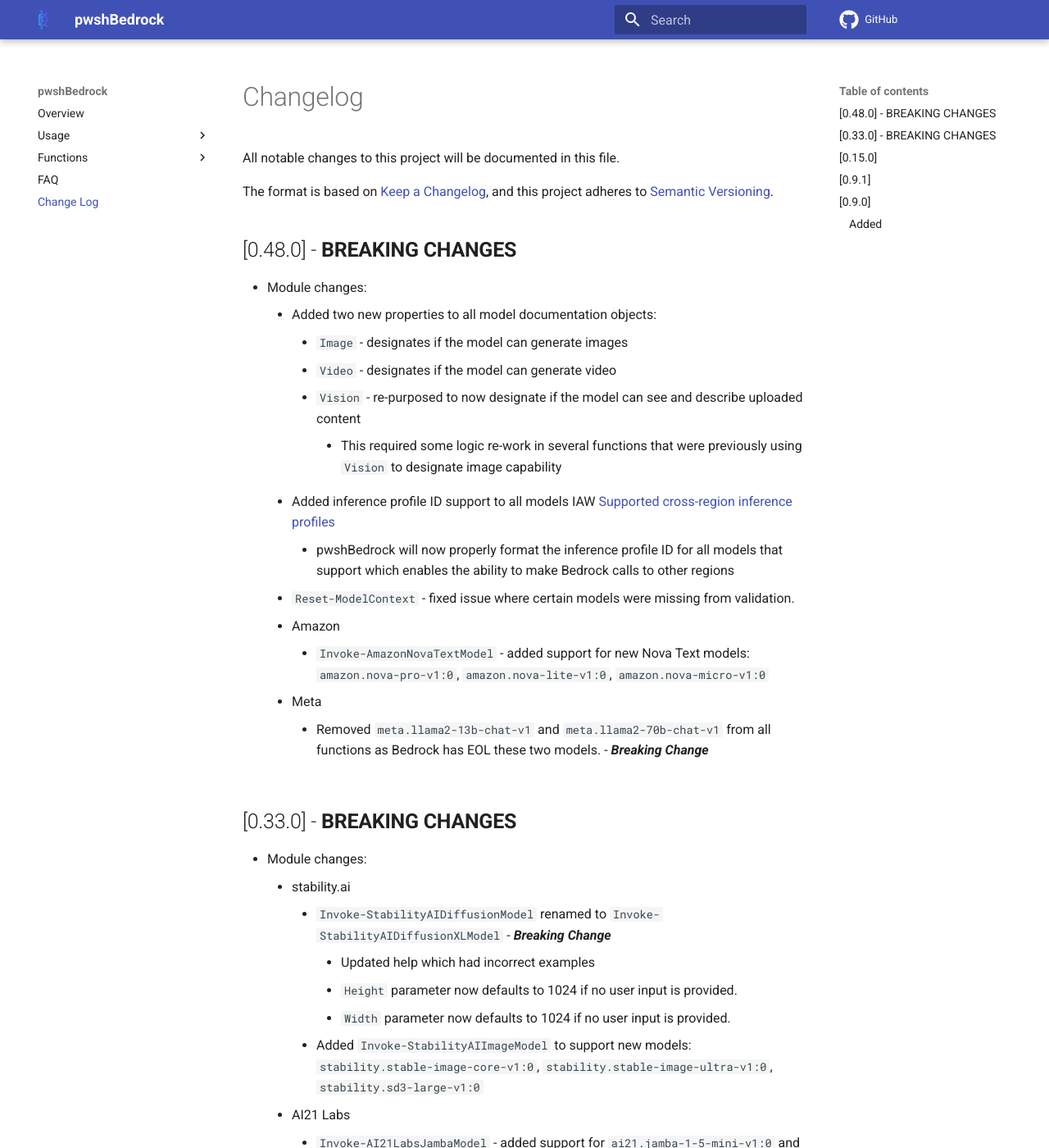
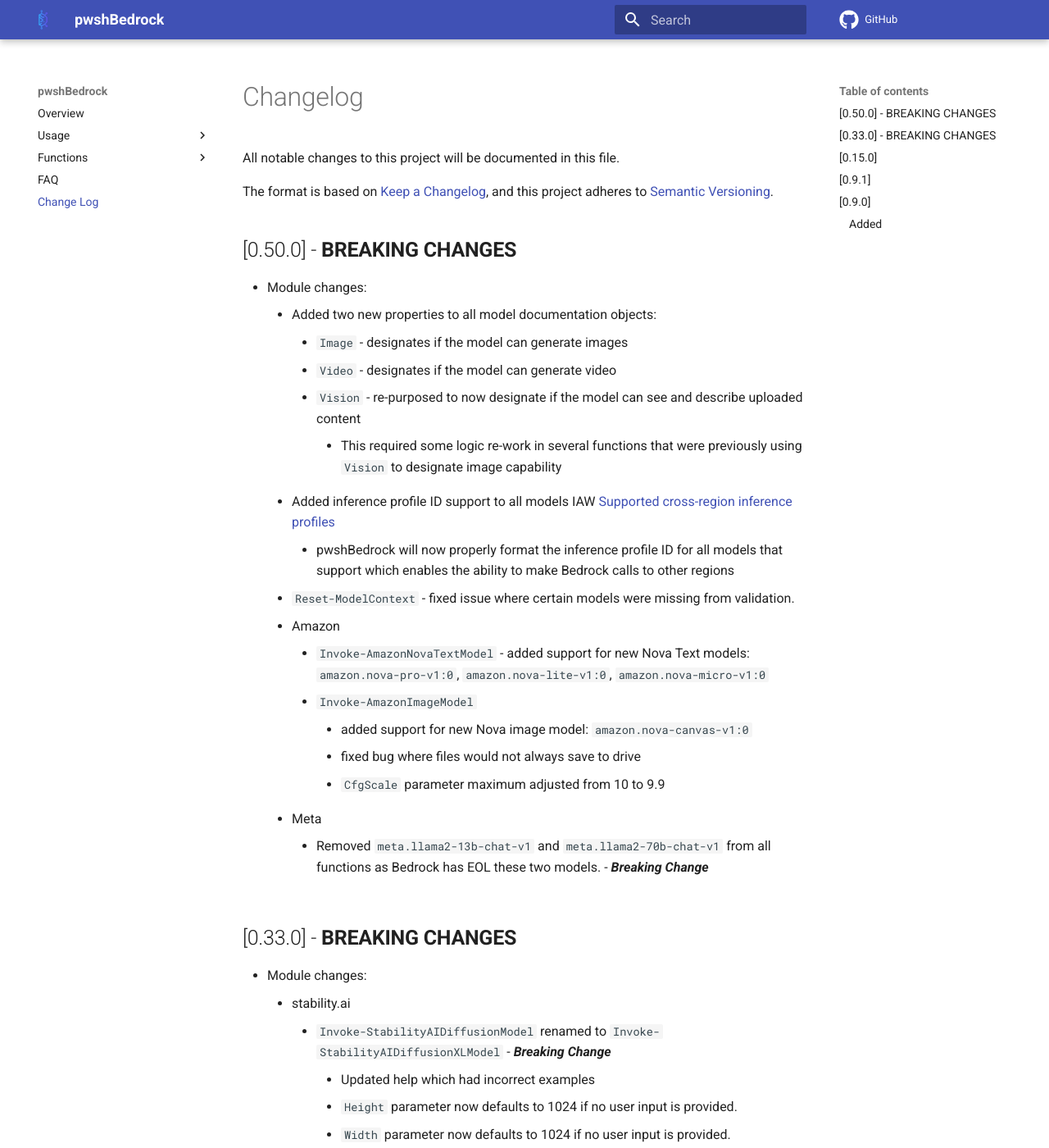
Before and after one commit to techthoughts2/pwshBedrock, an MkDocs documentation site: the page built from docs/CHANGELOG.md, in a window 1280 px wide and 1400 px high. Shown: the whole window at 82% size. Built offline with MkDocs 1.6.1 and Material for MkDocs 9.7.7, drawn with Linux system fonts in a browser that asks for light colours; comment, search, counter and statistics services are not loaded.

Commit message:
added support for amazon.nova-canvas

```diff
--- a/docs/CHANGELOG.md
+++ b/docs/CHANGELOG.md
@@ -5,7 +5,7 @@
 The format is based on [Keep a Changelog](https://keepachangelog.com/en/1.2.0/),
 and this project adheres to [Semantic Versioning](https://semver.org/spec/v2.0.0.html).
 
-## [0.48.0] - **BREAKING CHANGES**
+## [0.50.0] - **BREAKING CHANGES**
 
 - Module changes:
     - Added two new properties to all model documentation objects:
@@ -18,6 +18,10 @@
     - `Reset-ModelContext` - fixed issue where certain models were missing from validation.
     - Amazon
         - `Invoke-AmazonNovaTextModel` - added support for new Nova Text models: `amazon.nova-pro-v1:0`, `amazon.nova-lite-v1:0`, `amazon.nova-micro-v1:0`
+        - `Invoke-AmazonImageModel`
+            - added support for new Nova image model: `amazon.nova-canvas-v1:0`
+            - fixed bug where files would not always save to drive
+            - `CfgScale` parameter maximum adjusted from 10 to 9.9
     - Meta
         - Removed `meta.llama2-13b-chat-v1` and `meta.llama2-70b-chat-v1` from all functions as Bedrock has EOL these two models. - ***Breaking Change***
 
--- a/docs/pwshBedrock.md
+++ b/docs/pwshBedrock.md
@@ -2,7 +2,7 @@
 Module Name: pwshBedrock
 Module Guid: b4f9e4dc-0229-44ef-99a1-08be4c5e81f2
 Download Help Link: NA
-Help Version: 0.48.0
+Help Version: 0.50.0
 Locale: en-US
 ---
 
```
Also changed, not shown: docs/Invoke-AmazonImageModel.md (+2 -0 lines), 5 other files.
